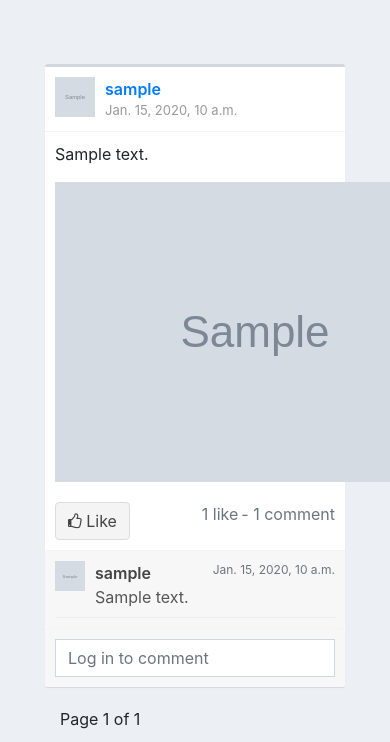
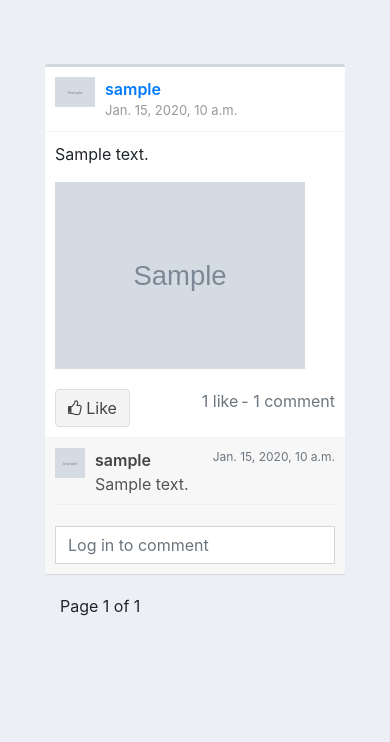
Before and after one commit to Jbdanura/Fakeverse, a Django app: page / in a window 390 px wide; the page is wider, and only the part inside the window is pictured. Shown: the part 56-798 px from the top of that part. Run offline with Django 5.2, Linux system fonts and the light colour scheme; tables that the repository leaves empty hold one stand-in row (values such as "Sample post"); grey boxes marked "Sample" are stand-in pictures; some libraries are stand-ins or nearby versions.

Commit message:
img mobile

```diff
--- a/fakeverse/static/css/styles.css
+++ b/fakeverse/static/css/styles.css
@@ -1107,8 +1107,8 @@ body{
     position: relative;
 }
 .user-block img {
-    width: 40px;
-    height: 40px;
+    max-width: 40px;
+    height: auto;
     float: left;
 }
 .user-block .username {
@@ -1731,3 +1731,20 @@ select.form-control:not([size]):not([multiple]) {
 .like-btn{
     background-color:grey;
 }
+.post-image{
+    max-width: 500px;
+    padding-bottom: 20px;
+}
+.mobile-aside{
+    display: none;
+}
+@media screen and (max-width: 1000px){
+    .post-image{
+        max-width: 350px;
+    }
+}
+@media screen and (max-width: 500px){
+    .post-image{
+        max-width: 250px;
+    }
+}
--- a/posts/templates/posts/home.html
+++ b/posts/templates/posts/home.html
@@ -52,7 +52,7 @@
                     <div>
                         <p>{{post.content}}</p>
                         {% if post.image %}
-                          <img src="{{ post.image }}" alt="Post Image" style="max-width:400px;max-height: 400px;padding-bottom: 20px">
+                          <img src="{{ post.image }}" alt="Post Image" class="post-image">
                         {% endif %}
                     </div>
                     {% if user.is_authenticated %}
@@ -218,7 +218,7 @@
             <ul class="list-unstyled" style="margin-top: 30px;">
                 {% for user in new_users %}
                 <a class="media mb-3" href="{% url 'view_profile' user.username %}">
-                    <img class="mr-3" src="{{ user.profile.avatar }}" alt="User Image" width=45" height="45">
+                    <img class="mr-3" src="{{ user.profile.avatar }}" alt="User Image" width=45">
                     <div class="media-body">
                         <h5 class="mt-0">{{ user.username }}</h5>
                     </div>
@@ -234,7 +234,7 @@
                     <a href="{% url 'view_profile' profile.user.username %}">
                         <img class="mr-3"
                          src="{{ profile.avatar }}"
-                         alt="User Image" width="45" height="45">
+                         alt="User Image" width="45">
                     {{profile.user.username}}
                     </a>
                     <p style="margin-top: 10px; color: grey;">{{profile.followers.count}} follower{{profile.followers.count|pluralize}} </p>
@@ -243,6 +243,7 @@
             </ul>
         </div>
     </aside>
+
 </div>
 <script>
 $(document).ready(function() {
--- a/users/templates/users/profile.html
+++ b/users/templates/users/profile.html
@@ -73,7 +73,7 @@
                     <div>
                         <p>{{post.content}}</p>
                         {% if post.image %}
-                          <img src="{{ post.image }}" alt="Post Image" style="max-width:400px;max-height: 400px;padding-bottom: 20px">
+                          <img src="{{ post.image }}" alt="Post Image" class="post-image">
                         {% endif %}
                     </div>
                     <a href="{% url 'like_post' post.id %}?next={{ request.path }}">
```
